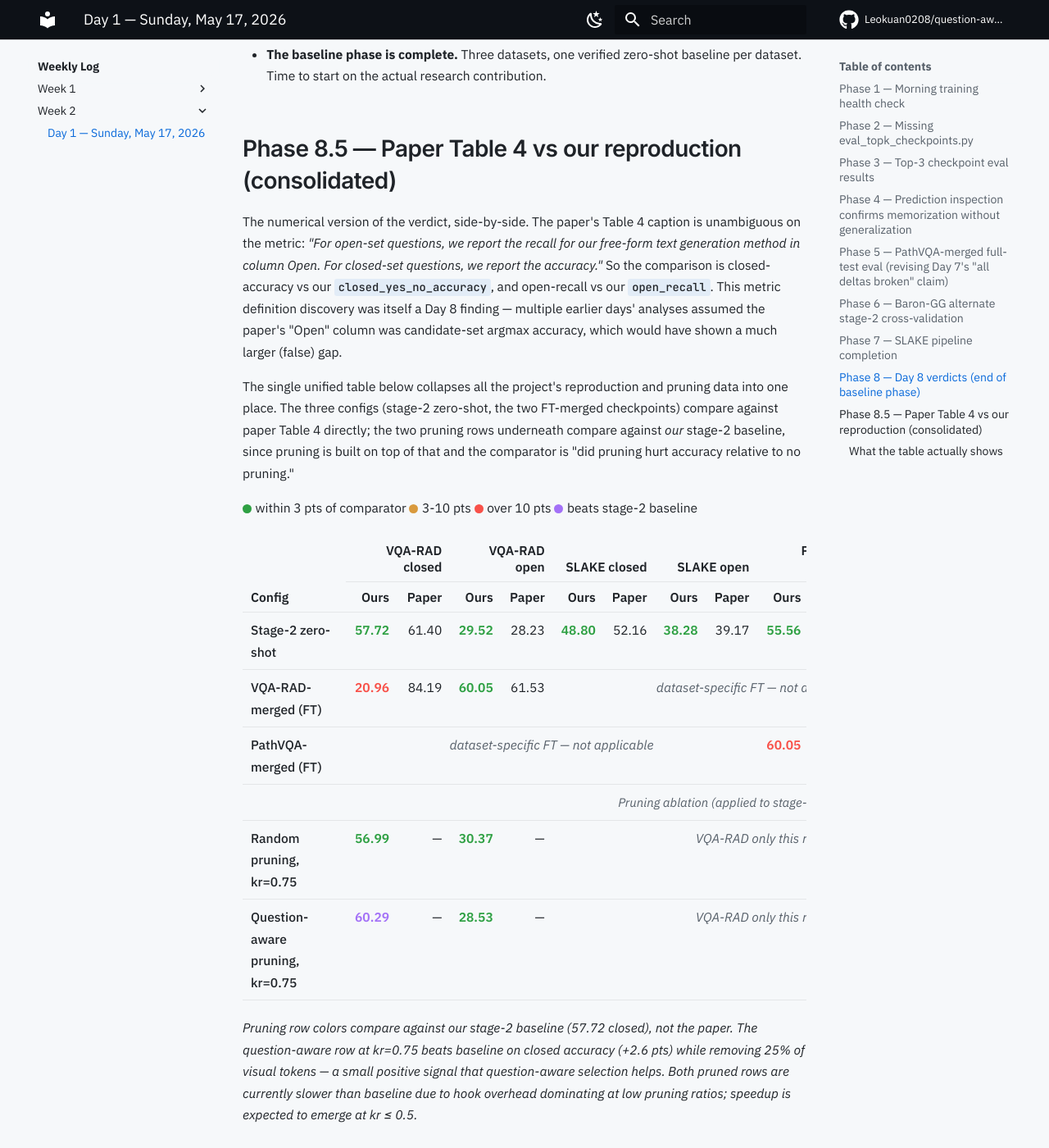
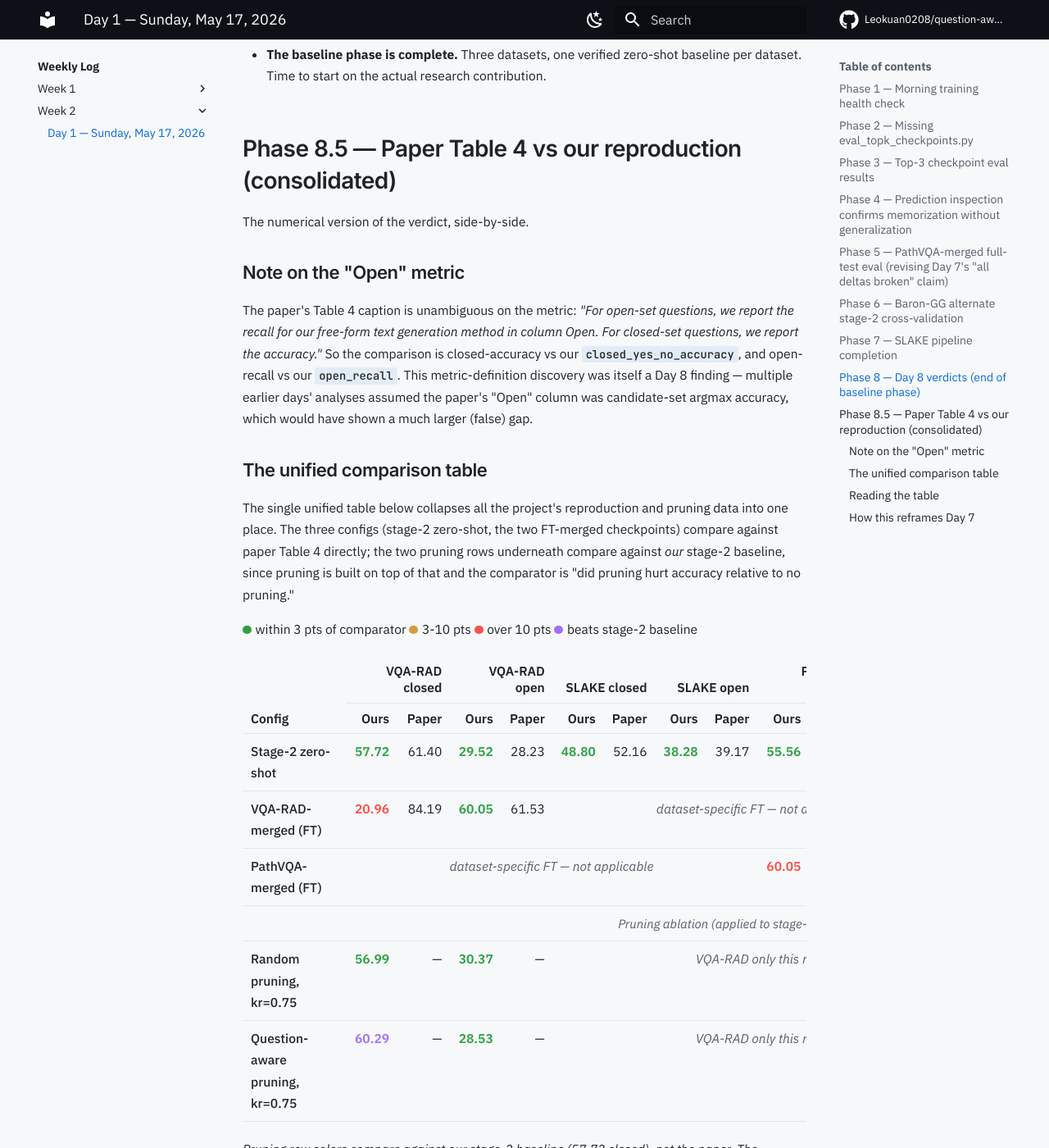
Before and after one commit to Leokuan0208/question-aware-vtp-medvlm, an MkDocs documentation site: the page built from docs/weekly/week-02/day-01.md, in a window 1280 px wide and 1400 px high, scrolled down 5825 px. Shown: the whole window at 82% size. Built offline with MkDocs 1.6.1 and Material for MkDocs 9.7.7, drawn with Linux system fonts in a browser that asks for light colours; comment, search, counter and statistics services are not loaded; some of the changed text lies outside the part shown.

Commit message:
Restore Phase 8.5 subsection structure for full TOC density

```diff
--- a/docs/weekly/week-02/day-01.md
+++ b/docs/weekly/week-02/day-01.md
@@ -223,16 +223,21 @@ Pulling together everything from Phases 1-7:
 
 ## Phase 8.5 — Paper Table 4 vs our reproduction (consolidated)
 
-The numerical version of the verdict, side-by-side. The paper's
-Table 4 caption is unambiguous on the metric: *"For open-set
-questions, we report the recall for our free-form text generation
-method in column Open. For closed-set questions, we report the
-accuracy."* So the comparison is closed-accuracy vs our
+The numerical version of the verdict, side-by-side.
+
+### Note on the "Open" metric
+
+The paper's Table 4 caption is unambiguous on the metric: *"For
+open-set questions, we report the recall for our free-form text
+generation method in column Open. For closed-set questions, we report
+the accuracy."* So the comparison is closed-accuracy vs our
 `closed_yes_no_accuracy`, and open-recall vs our `open_recall`. This
-metric definition discovery was itself a Day 8 finding — multiple
+metric-definition discovery was itself a Day 8 finding — multiple
 earlier days' analyses assumed the paper's "Open" column was
 candidate-set argmax accuracy, which would have shown a much larger
 (false) gap.
+
+### The unified comparison table
 
 The single unified table below collapses all the project's reproduction
 and pruning data into one place. The three configs (stage-2 zero-shot,
@@ -318,7 +323,7 @@ Both pruned rows are currently slower than baseline due to hook
 overhead dominating at low pruning ratios; speedup is expected to
 emerge at kr ≤ 0.5.*
 
-### What the table actually shows
+### Reading the table
 
 Reading down the table, the project's reproduction state is:
 
@@ -343,6 +348,8 @@ Reading down the table, the project's reproduction state is:
   at the same ratio stays within noise of baseline (56.99). The
   qsim-vs-random gap is +3.3 pts; whether it survives at higher
   pruning ratios is the Day 9 question.
+
+### How this reframes Day 7
 
 This is a much more defensible reproduction story than "all the
 deltas are broken." The Day 9 priority becomes "find the closed-set
```
